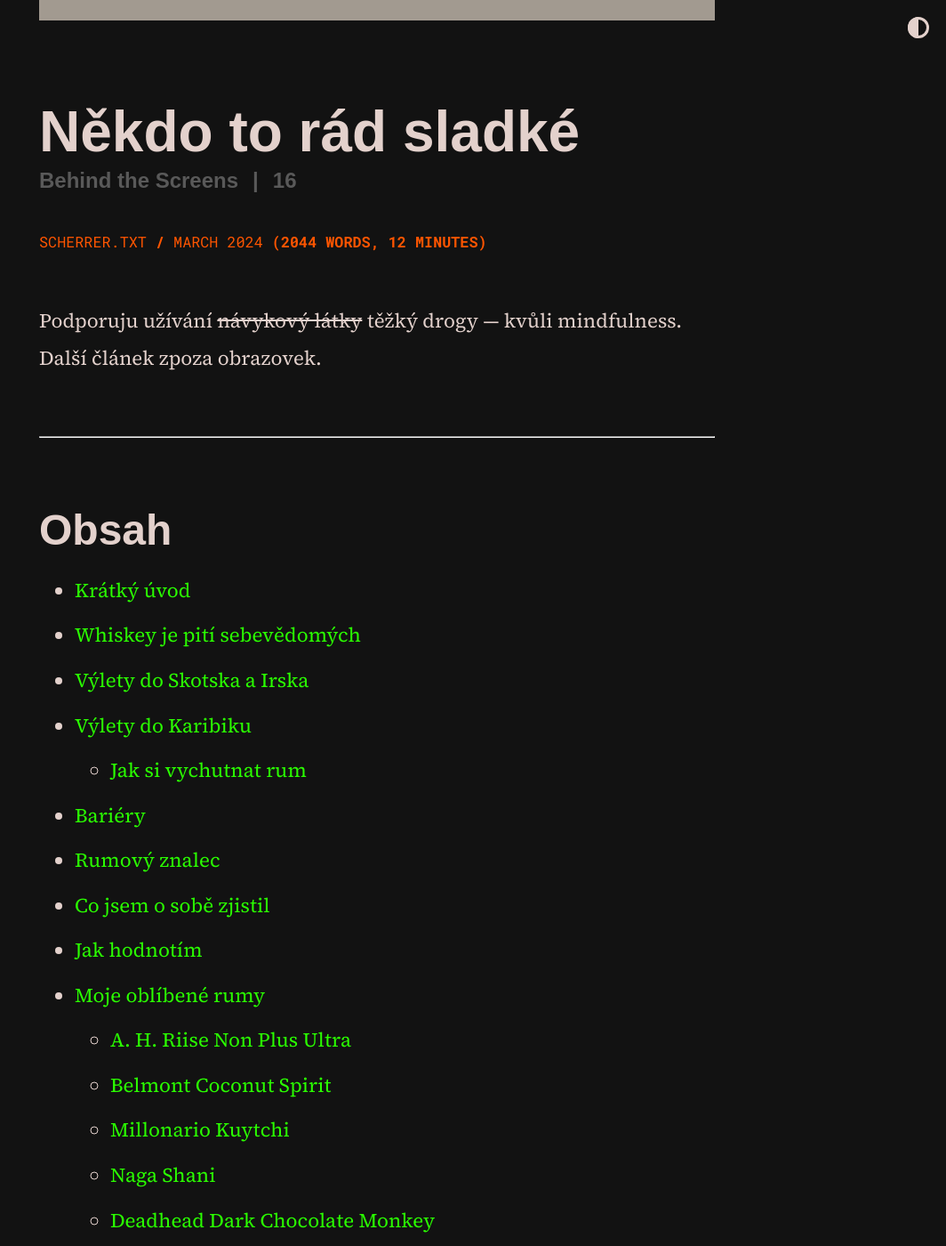
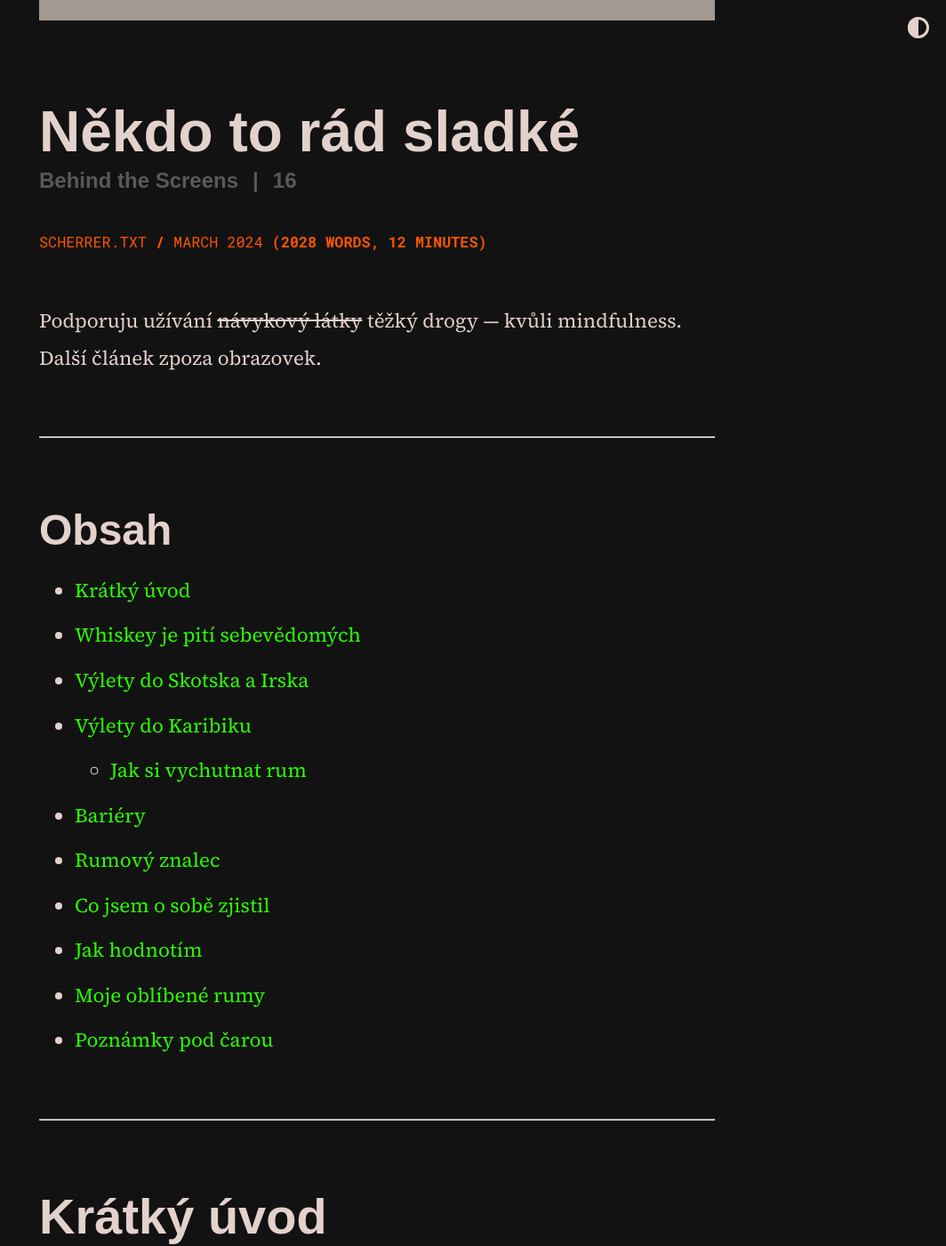
Before and after one commit to scherrer-txt/bts, a Jekyll site: the page built from _posts/2024-03-25-nekdo-to-rad-sladke.md, in a window 1280 px wide and 1400 px high, scrolled down 648 px. Shown: the whole window at 89% size, without its empty margins (216-1280 px from the left). Built offline with Jekyll 4.4.1, drawn with Linux system fonts in a browser that asks for light colours; some web fonts are replaced.

Commit message:
Update 2024-03-25-nekdo-to-rad-sladke.md

```diff
--- a/_posts/2024-03-25-nekdo-to-rad-sladke.md
+++ b/_posts/2024-03-25-nekdo-to-rad-sladke.md
@@ -94,38 +94,44 @@ Měl jsem rum, co chutnal jako tekutý dřevo, lékořicový pendrek nebo rajča
 
 ## Moje oblíbené rumy
 ### A. H. Riise Non Plus Ultra
+{:.no_toc}
 - Ve vůni vanilka a dřevo, lehce sušené švestky;
 - Chuť jemná, sladká, dřevitá; velmi jemně karamelová; dlouho příjemně hřeje v krku;
 - Sametová textura;
 
 ### Belmont Coconut Spirit
+{:.no_toc}
 - Krásná, sladká vůně; lehce dřevitá, vanilková a čokoládová; tóny kokosu;
 - Chuť spíš sladká a jemná; silně kope, ale i tak/právě pro to velmi příjemný na pití;
 - Sametová, lehce sirupová textura;
 
 ### Millonario Kuytchi
+{:.no_toc}
 - Ve vůni karamel a čokoláda;
 - V chuti karamel, čokoláda, skořice a vanilka; připomíná perníček/vánoční cukroví;
 - Sametová textura;
 
 ### Naga Shani
+{:.no_toc}
 - Vůně velmi bohatá; dřevo, sušené švestky
 - Tekutý dubový dřevo; tóny sušených švestek, vanilky, kokos;
 - Jemná, olejovitá textura;
 
 ### Deadhead Dark Chocolate Monkey
+{:.no_toc}
 - Ve vůni silná, bohatá čokoláda a karamel; velmi sladké; vrací mě do dětství;
 - Chuť karamel a čokoláda, velmi jemné a příjemné;
 - Jemná, sametová textura;
 
 ---
+## Poznámky pod čarou
+
 {: data-content=“footnotes“}
 
 [^1]: Tomuhle se říká [Drink-Based Characterization trop](https://tvtropes.org/pmwiki/pmwiki.php/Main/DrinkBasedCharacterization). Trop je motiv/myšlenková zkratka, která pomáhá vyprávět příběhy a chápat postavy na základě často dost stereotypních představ. Každý klišé je trop, ale ne každý trop je klišé. Víc [o tropech tady](https://en.wikipedia.org/wiki/Trope_(literature)).
 [^2]: tzv. [Lactose over Liquor trope](https://tvtropes.org/pmwiki/pmwiki.php/Main/LactoseOverLiquor)
 [^3]: tzv. [Tea is Classy](https://tvtropes.org/pmwiki/pmwiki.php/Main/TeaIsClassy)
 [^4]: tzv. [Wine is Classy](https://tvtropes.org/pmwiki/pmwiki.php/Main/WineIsClassy)
-[^5]: tzv.
 [^6]: [Why Stereotypes Are Harmful](https://momentousinstitute.org/resources/why-stereotypes-are-harmful)
 [^7]: Tehdy řídili pánové z [Hedonism Spirit](https://www.hedonismspirit.cz/)
 [^8]: Ano, to se děje — dokážu si podle vůně představit chuť. Ne, není to divný, [dává to smysl](https://www.brainfacts.org/Thinking-Sensing-and-Behaving/Taste/2012/Taste-and-Smell).
```
